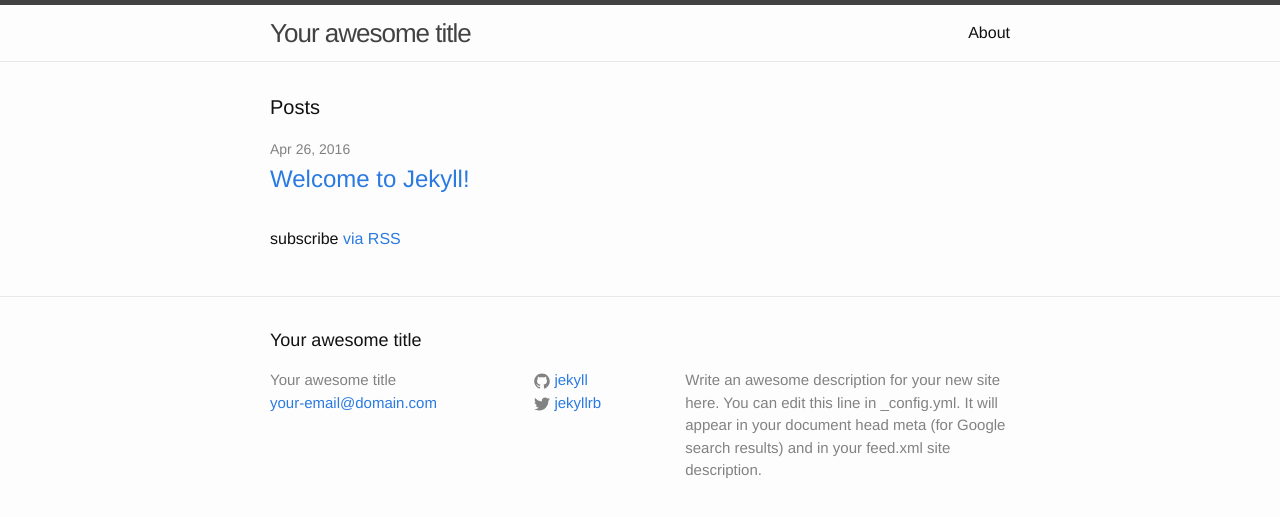
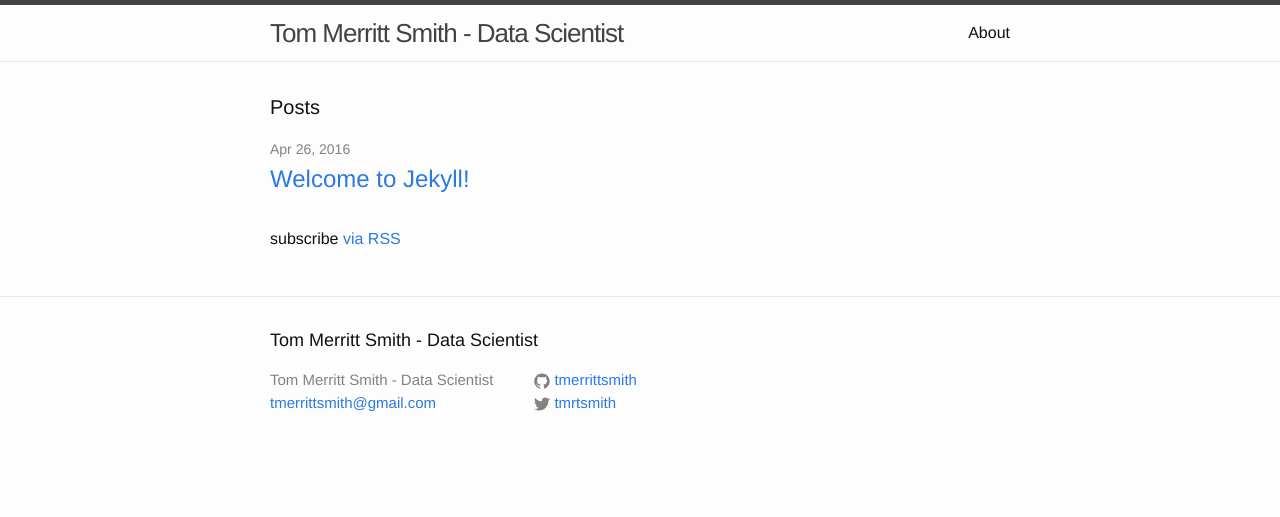
Before and after one commit to tmerrittsmith/tmerrittsmith.github.io, a Jekyll site: the page built from index.html, in a window 1280 px wide. Shown: the top 517 px of the page. Built offline with Jekyll 4.4.1, drawn with Linux system fonts in a browser that asks for light colours.

Commit message:
Updated basic site settings

```diff
--- a/_config.yml
+++ b/_config.yml
@@ -6,16 +6,14 @@
 # 'jekyll serve'. If you change this file, please restart the server process.
 
 # Site settings
-title: Your awesome title
-email: your-email@domain.com
+title: Tom Merritt Smith - Data Scientist
+email: tmerrittsmith@gmail.com
 description: > # this means to ignore newlines until "baseurl:"
-  Write an awesome description for your new site here. You can edit this
-  line in _config.yml. It will appear in your document head meta (for
-  Google search results) and in your feed.xml site description.
+
 baseurl: "" # the subpath of your site, e.g. /blog
-url: "http://yourdomain.com" # the base hostname & protocol for your site
-twitter_username: jekyllrb
-github_username:  jekyll
+url: "http://tmerrittsmith.github.com" # the base hostname & protocol for your site
+twitter_username: tmrtsmith
+github_username:  tmerrittsmith
 
 # Build settings
 markdown: kramdown
```
